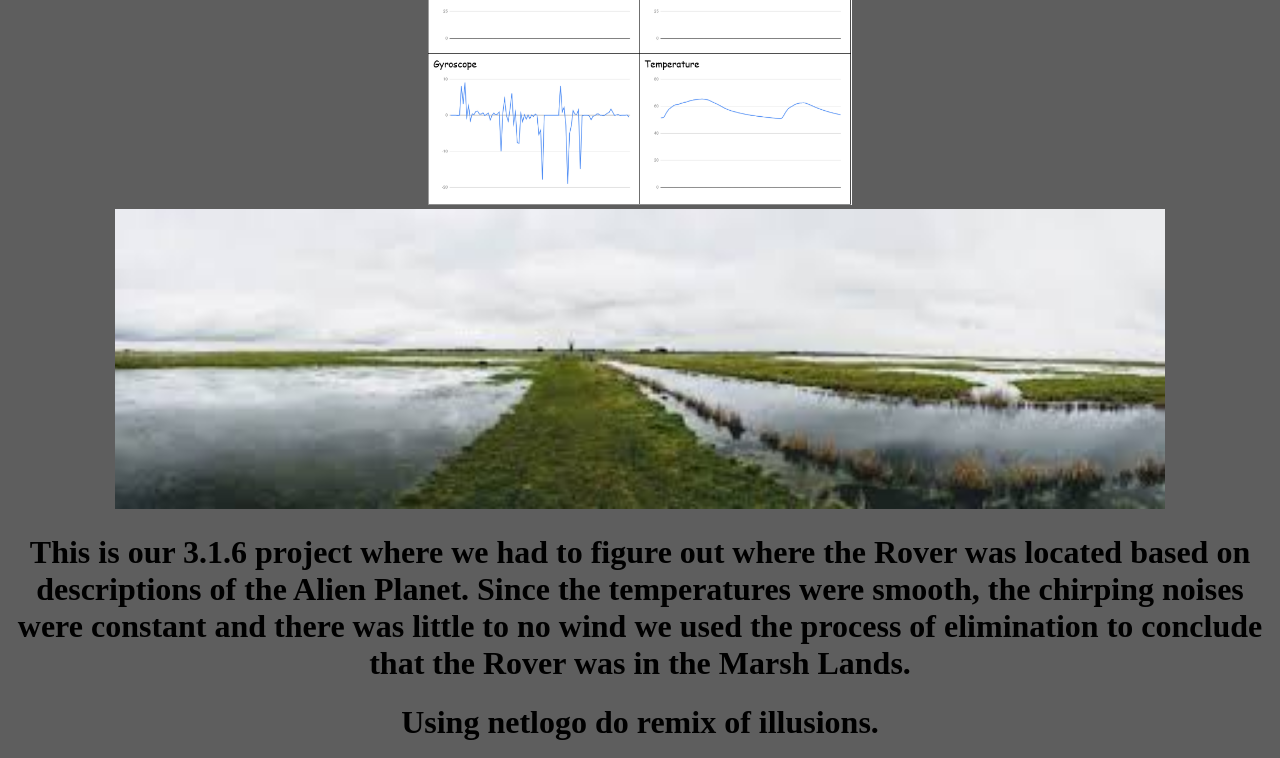
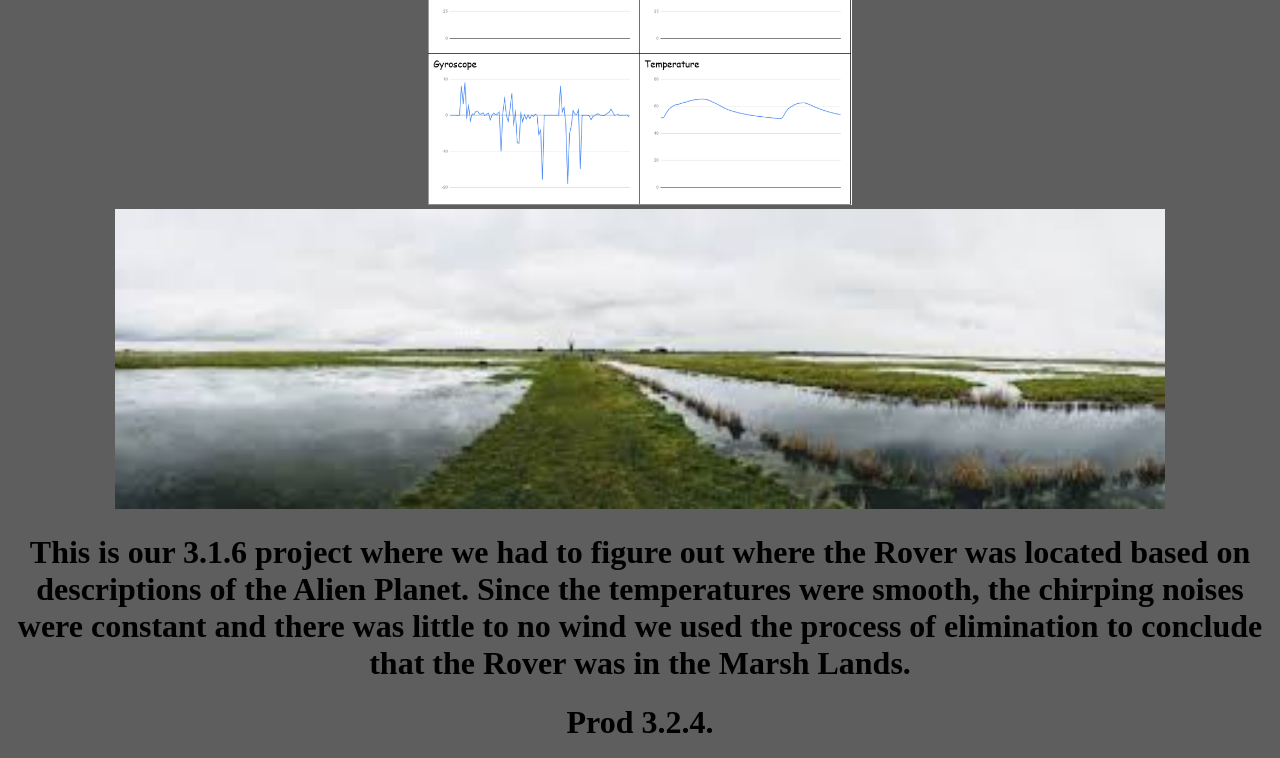
Before and after one commit to ap123-gif/updated_cs_portfolio, a plain HTML site: page portfolio.html in a window 1280 px wide. Shown: the part 4202-4960 px from the top of the page. Drawn offline with Linux system fonts and the light colour scheme.

Commit message:
portfolio.html

```diff
--- a/portfolio.html
+++ b/portfolio.html
@@ -63,8 +63,8 @@
     <br>
       <h1>This is our 3.1.6 project where we had to figure out where the Rover was located based on descriptions of the Alien Planet. Since the temperatures were smooth,
 	the chirping noises were constant and there was little to no wind we used the process of elimination to conclude that the Rover was in the Marsh Lands.</h1>
-    <h1>   Using netlogo do remix of illusions.</h1>
-      <a href="images/Optical Illusions.nlogo" download>
+
+    <h1>Prod 3.2.4.</h1>
        <img src="images/optical.jpg" height="300">
       </a>
     </center>
```
